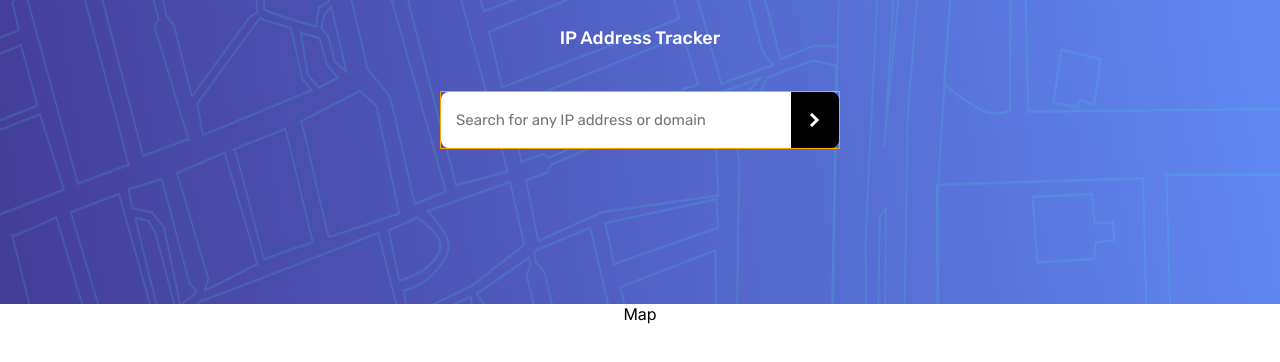
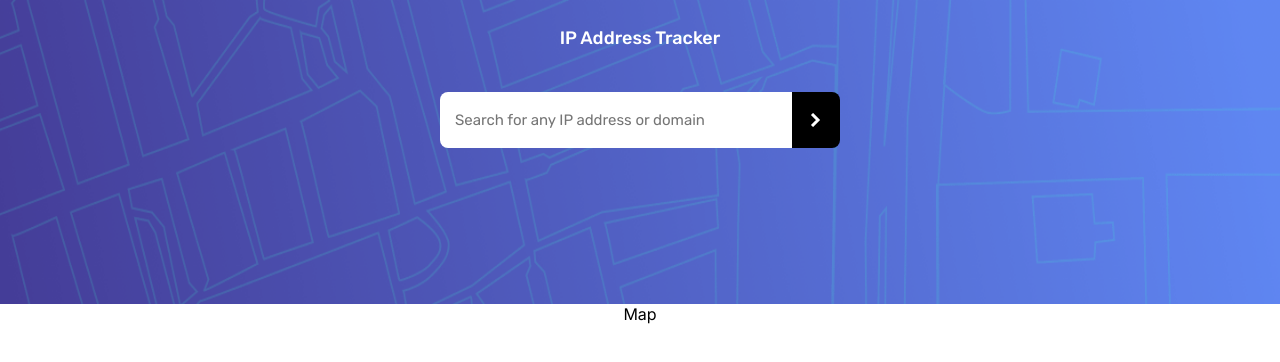
Before and after one commit to atorrez007/ip-gps-tracker, a Next.js app: page / in a window 1280 px wide. Shown: the top 362 px of the page. Built offline with nearby package versions, Linux system fonts and the light colour scheme.

Commit message:
attempt 15 pt.2 removed border

```diff
--- a/src/Styles/InputStyles.css
+++ b/src/Styles/InputStyles.css
@@ -32,7 +32,6 @@
   .input-container {
     display: flex;
     height: 3.5em;
-    border: 1px orange solid;
   }
 }
 
--- a/src/Styles/InputStyles.scss
+++ b/src/Styles/InputStyles.scss
@@ -6,7 +6,6 @@
     max-width: 80%;
     width: 80%;
     height: 3em;
-    // border-radius: 8px;
   }
 
   @include mobile {
@@ -22,7 +21,6 @@
     max-width: 25em;
     width: 100%;
     height: 3em;
-    // border-radius: 8px;
   }
 }
 
@@ -30,7 +28,6 @@
   @include xs {
     display: flex;
     height: 3.5em;
-    border: 1px orange solid;
   }
   // border-radius: 8px;
 }
```
Also changed, not shown: 1 other file (tests, documents, lock files or other folders).
